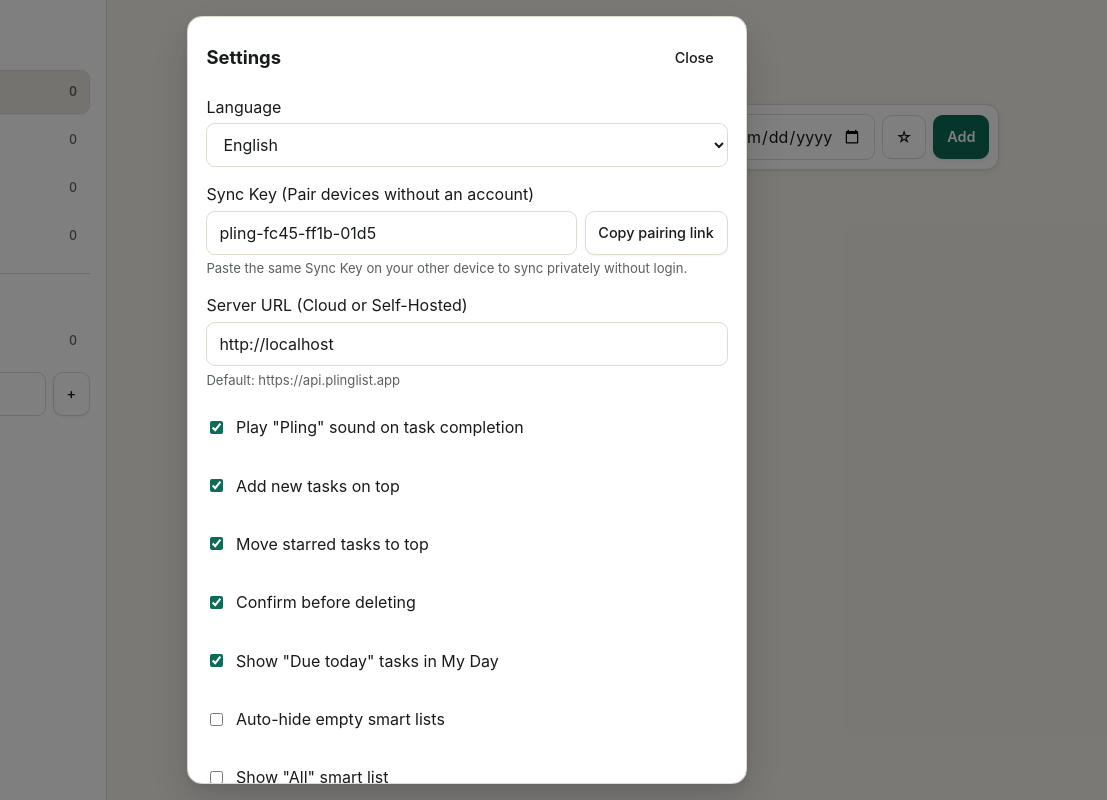
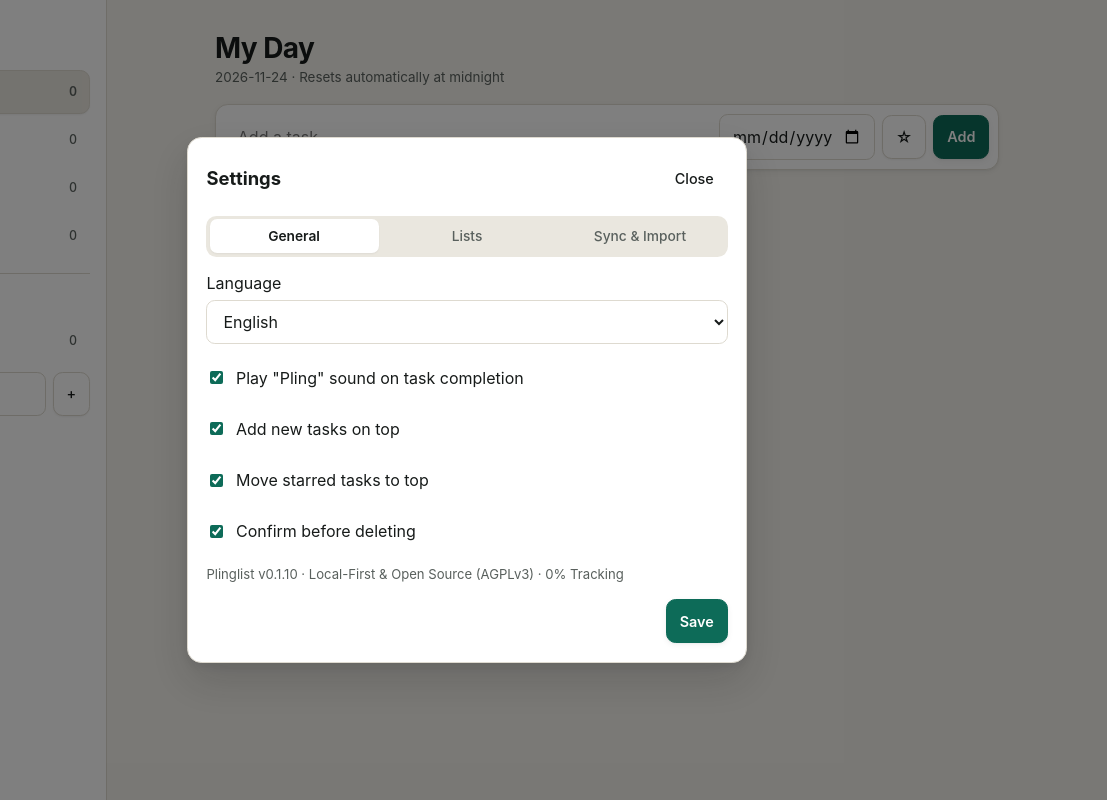
Before and after one commit to thefraggle/plinglist, a website with bundled scripts: page app/index.html in a window 1280 px wide. Both pictures are taken after a click on the button "Settings". Shown: the full height of the page, 173-1280 px from the left. Built offline with nearby package versions, Linux system fonts and the light colour scheme; files whose address does not match are found by name.

Commit message:
feat: redesign settings into 3 compact tabs, auto-migrate server URL and halve chime volume (v0.1.10)

```diff
--- a/app/index.html
+++ b/app/index.html
@@ -428,6 +428,40 @@
         </div>
 
         <form id="settingsForm" class="dialog-body">
+          <div class="settings-tabs" role="tablist" aria-label="Settings sections">
+            <button
+              type="button"
+              class="settings-tab"
+              role="tab"
+              data-settings-tab="general"
+              aria-selected="true"
+              data-i18n="settings.tabGeneral"
+            >
+              Allgemein
+            </button>
+            <button
+              type="button"
+              class="settings-tab"
+              role="tab"
+              data-settings-tab="lists"
+              aria-selected="false"
+              data-i18n="settings.tabLists"
+            >
+              Listen
+            </button>
+            <button
+              type="button"
+              class="settings-tab"
+              role="tab"
+              data-settings-tab="sync"
+              aria-selected="false"
+              data-i18n="settings.tabSync"
+            >
+              Sync &amp; Import
+            </button>
+          </div>
+
+          <section class="settings-panel" data-settings-panel="general">
             <div class="field-group">
               <label for="settingsLocaleSelect" data-i18n="settings.language">Sprache</label>
               <select id="settingsLocaleSelect">
@@ -436,23 +470,7 @@
               </select>
             </div>
 
-          <div class="field-group">
-            <label for="settingsSyncKeyInput" data-i18n="settings.syncKey">Sync-Key</label>
-            <div class="copy-row">
-              <input id="settingsSyncKeyInput" type="text" autocomplete="off" minlength="8" required />
-              <button type="button" id="copySettingsPairUrlBtn" class="btn-secondary btn-compact" data-i18n="share.copyPairBtn">
-                Koppellink kopieren
-              </button>
-            </div>
-            <small class="field-hint" data-i18n="settings.syncKeyHint"></small>
-          </div>
-
-          <div class="field-group">
-            <label for="settingsServerUrlInput" data-i18n="settings.serverUrl">Server-URL</label>
-            <input id="settingsServerUrlInput" type="url" autocomplete="url" required />
-            <small class="field-hint" data-i18n="settings.serverUrlHint"></small>
-          </div>
-
+            <div class="checkbox-group">
               <label class="checkbox-row">
                 <input id="settingsSoundCheckbox" type="checkbox" />
                 <span data-i18n="settings.soundEnabled"></span>
@@ -469,6 +487,13 @@
                 <input id="settingsConfirmDeleteCheckbox" type="checkbox" />
                 <span data-i18n="settings.confirmBeforeDelete"></span>
               </label>
+            </div>
+
+            <p class="field-hint" data-i18n="settings.aboutFooter"></p>
+          </section>
+
+          <section class="settings-panel" data-settings-panel="lists" hidden>
+            <div class="checkbox-group">
               <label class="checkbox-row">
                 <input id="settingsAutoDueTodayCheckbox" type="checkbox" />
                 <span data-i18n="settings.autoAddDueToday"></span>
@@ -481,8 +506,20 @@
                 <input id="settingsShowAllListCheckbox" type="checkbox" />
                 <span data-i18n="settings.showAllSmartList"></span>
               </label>
+            </div>
+          </section>
 
-          <div class="sidebar-divider"></div>
+          <section class="settings-panel" data-settings-panel="sync" hidden>
+            <div class="field-group">
+              <label for="settingsSyncKeyInput" data-i18n="settings.syncKey">Sync-Key</label>
+              <div class="copy-row">
+                <input id="settingsSyncKeyInput" type="text" autocomplete="off" minlength="8" required />
+                <button type="button" id="copySettingsPairUrlBtn" class="btn-secondary btn-compact" data-i18n="share.copyPairBtn">
+                  Koppellink kopieren
+                </button>
+              </div>
+              <small class="field-hint" data-i18n="settings.syncKeyHint"></small>
+            </div>
 
             <div class="sync-row">
               <span id="settingsSyncStatusText" class="field-hint"></span>
@@ -493,14 +530,19 @@
 
             <div class="sidebar-divider"></div>
 
-          <div class="field-group">
+            <div class="sync-row">
               <span class="field-label" data-i18n="importer.title">Aus Wunderlist oder Microsoft To Do importieren</span>
               <button type="button" id="openImportBtn" class="btn-secondary btn-compact" data-i18n="nav.import">
                 Import
               </button>
             </div>
 
-          <p class="field-hint" data-i18n="settings.aboutFooter"></p>
+            <div class="field-group">
+              <label for="settingsServerUrlInput" data-i18n="settings.serverUrl">Server-URL</label>
+              <input id="settingsServerUrlInput" type="url" autocomplete="url" required />
+              <small class="field-hint" data-i18n="settings.serverUrlHint"></small>
+            </div>
+          </section>
 
           <p id="settingsErrorText" class="error-text" hidden></p>
 
--- a/app/src/audio.ts
+++ b/app/src/audio.ts
@@ -1,12 +1,14 @@
 export type AudioAssetSource = 'cc0-synth' | 'brand-overlay';
+
+export const CHIME_MASTER_GAIN = 0.5;
 
 /**
  * Public open-source repo uses a neutral two-tone Web Audio API placeholder chime
  * (no proprietary brand audio in AGPLv3 source). `./cloud` overlays the original sound.
  */
 export const CC0_CHIME_NOTES = [
-  { frequencyHz: 880, durationMs: 70, gain: 0.14 },
-  { frequencyHz: 1318.51, durationMs: 140, gain: 0.12 },
+  { frequencyHz: 880, durationMs: 70, gain: 0.07 },
+  { frequencyHz: 1318.51, durationMs: 140, gain: 0.06 },
 ] as const;
 
 export function resolveCompletionSoundSource(hasBrandOverlay: boolean): AudioAssetSource {
--- a/app/src/i18n.ts
+++ b/app/src/i18n.ts
@@ -78,13 +78,16 @@ export const TRANSLATIONS = {
     'sync.localReady': 'Local-First ready',
     'sync.synced': 'Synced',
     'settings.title': 'Settings',
+    'settings.tabGeneral': 'General',
+    'settings.tabLists': 'Lists',
+    'settings.tabSync': 'Sync & Import',
     'settings.language': 'Language',
     'settings.syncKey': 'Sync Key (Pair devices without an account)',
     'settings.syncKeyHint':
       'Paste the same Sync Key on your other device to sync privately without login.',
     'settings.syncKeyInvalid': 'Sync Key must be at least 8 characters long.',
     'settings.serverUrl': 'Server URL (Cloud or Self-Hosted)',
-    'settings.serverUrlHint': 'Default: https://api.plinglist.app',
+    'settings.serverUrlHint': 'Default: current app origin (or custom self-hosted URL)',
     'settings.serverUrlInvalid': 'Please enter a valid http:// or https:// URL.',
     'settings.soundEnabled': 'Play "Pling" sound on task completion',
     'settings.addNewOnTop': 'Add new tasks on top',
@@ -94,7 +97,7 @@ export const TRANSLATIONS = {
     'settings.autoHideEmptySmart': 'Auto-hide empty smart lists',
     'settings.showAllSmartList': 'Show "All" smart list',
     'settings.syncNowBtn': 'Sync now',
-    'settings.aboutFooter': 'Plinglist v0.1.9 · Local-First & Open Source (AGPLv3) · 0% Tracking',
+    'settings.aboutFooter': 'Plinglist v0.1.10 · Local-First & Open Source (AGPLv3) · 0% Tracking',
     'settings.save': 'Save',
     'confirm.deleteTitle': 'Confirm deletion',
     'confirm.deleteTaskPrompt': 'Do you really want to delete this task?',
@@ -183,13 +186,16 @@ export const TRANSLATIONS = {
     'sync.localReady': 'Local-First aktiv',
     'sync.synced': 'Synchronisiert',
     'settings.title': 'Einstellungen',
+    'settings.tabGeneral': 'Allgemein',
+    'settings.tabLists': 'Listen',
+    'settings.tabSync': 'Sync & Import',
     'settings.language': 'Sprache',
     'settings.syncKey': 'Sync-Key (Geräte ohne Account koppeln)',
     'settings.syncKeyHint':
       'Kopiere diesen Sync-Key auf ein zweites Gerät, um ohne Login privat zu synchronisieren.',
     'settings.syncKeyInvalid': 'Der Sync-Key muss mindestens 8 Zeichen lang sein.',
     'settings.serverUrl': 'Server-URL (Cloud oder Self-Hosted)',
-    'settings.serverUrlHint': 'Standard: https://api.plinglist.app',
+    'settings.serverUrlHint': 'Standard: aktuelle App-Domain (oder eigene Self-Hosted-URL)',
     'settings.serverUrlInvalid': 'Bitte eine gültige http://- oder https://-URL eingeben.',
     'settings.soundEnabled': '„Pling“-Ton beim Abhaken abspielen',
     'settings.addNewOnTop': 'Neue Aufgaben oben hinzufügen',
@@ -199,7 +205,7 @@ export const TRANSLATIONS = {
     'settings.autoHideEmptySmart': 'Leere intelligente Listen automatisch ausblenden',
     'settings.showAllSmartList': 'Intelligente Liste „Alle“ anzeigen',
     'settings.syncNowBtn': 'Jetzt synchronisieren',
-    'settings.aboutFooter': 'Plinglist v0.1.9 · Local-First & Open Source (AGPLv3) · 0% Tracking',
+    'settings.aboutFooter': 'Plinglist v0.1.10 · Local-First & Open Source (AGPLv3) · 0% Tracking',
     'settings.save': 'Speichern',
     'confirm.deleteTitle': 'Löschen bestätigen',
     'confirm.deleteTaskPrompt': 'Möchtest du diese Aufgabe wirklich löschen?',
--- a/app/src/store.ts
+++ b/app/src/store.ts
@@ -11,7 +11,7 @@ import {
   type TaskItem,
   type TaskList,
 } from '../../packages/core/src/index.ts';
-import { getDefaultServerUrl, normalizeServerUrl } from './config.ts';
+import { DEFAULT_SERVER_URL, getDefaultServerUrl, normalizeServerUrl } from './config.ts';
 import type { SupportedLocale } from './i18n.ts';
 
 export interface StorageLike {
@@ -267,9 +267,15 @@ export class PlinglistStore {
       this.syncKey = parsed.syncKey?.trim() || this.syncKey;
       this.cursorHlc = parsed.cursorHlc ?? null;
       this.locale = parsed.locale === 'en' ? 'en' : 'de';
-      this.serverUrl = parsed.serverUrl
+      const loadedServerUrl = parsed.serverUrl
         ? normalizeServerUrl(parsed.serverUrl)
         : getDefaultServerUrl();
+      const webOrigin =
+        typeof globalThis.window !== 'undefined' ? globalThis.window.location?.origin : undefined;
+      const migratedLegacyApiUrl =
+        loadedServerUrl === DEFAULT_SERVER_URL &&
+        Boolean(webOrigin && (webOrigin.startsWith('http://') || webOrigin.startsWith('https://')));
+      this.serverUrl = migratedLegacyApiUrl ? getDefaultServerUrl() : loadedServerUrl;
       this.soundEnabled = parsed.soundEnabled !== false;
       this.preferences = { ...DEFAULT_PREFERENCES, ...(parsed.preferences ?? {}) };
       this.lists = parsed.lists;
@@ -280,7 +286,8 @@ export class PlinglistStore {
       for (const task of this.tasks) {
         this.clock.receive(task.hlc);
       }
-      if (this.consolidateWorkspaceLists()) {
+      const consolidated = this.consolidateWorkspaceLists();
+      if (consolidated || migratedLegacyApiUrl) {
         this.persist(true);
       }
       return this.lists.length > 0;
--- a/app/src/web-app.ts
+++ b/app/src/web-app.ts
@@ -11,7 +11,7 @@ import {
   type SmartViewId,
   type TaskItem,
 } from '../../packages/core/src/index.ts';
-import { CC0_CHIME_NOTES } from './audio.ts';
+import { CC0_CHIME_NOTES, CHIME_MASTER_GAIN } from './audio.ts';
 import { t, type TranslationKey } from './i18n.ts';
 import { PlinglistStore, getLocalIsoDate } from './store.ts';
 
@@ -126,8 +126,11 @@ function playSynthChime(ctx: AudioContext): void {
 
 function playBufferChime(ctx: AudioContext, buffer: AudioBuffer): void {
   const source = ctx.createBufferSource();
+  const gain = ctx.createGain();
+  gain.gain.setValueAtTime(CHIME_MASTER_GAIN, ctx.currentTime);
   source.buffer = buffer;
-  source.connect(ctx.destination);
+  source.connect(gain);
+  gain.connect(ctx.destination);
   source.start();
 }
 
@@ -975,8 +978,25 @@ function initApp(): void {
     }
   });
 
+  function selectSettingsTab(tabName: 'general' | 'lists' | 'sync'): void {
+    document.querySelectorAll<HTMLButtonElement>('[data-settings-tab]').forEach((tab) => {
+      tab.setAttribute('aria-selected', String(tab.dataset.settingsTab === tabName));
+    });
+    document.querySelectorAll<HTMLElement>('[data-settings-panel]').forEach((panel) => {
+      panel.hidden = panel.dataset.settingsPanel !== tabName;
+    });
+  }
+
+  document.querySelectorAll<HTMLButtonElement>('[data-settings-tab]').forEach((tab) => {
+    tab.addEventListener('click', () => {
+      const target = tab.dataset.settingsTab as 'general' | 'lists' | 'sync' | undefined;
+      if (target) selectSettingsTab(target);
+    });
+  });
+
   document.getElementById('openSettingsBtn')?.addEventListener('click', () => {
     closeMobileDrawer();
+    selectSettingsTab('general');
     (document.getElementById('settingsLocaleSelect') as HTMLSelectElement).value = store.locale;
     (document.getElementById('settingsSyncKeyInput') as HTMLInputElement).value = store.syncKey;
     (document.getElementById('settingsServerUrlInput') as HTMLInputElement).value = store.serverUrl;
@@ -1043,6 +1063,7 @@ function initApp(): void {
     try {
       store.setSyncKey(nextSyncKey);
     } catch {
+      selectSettingsTab('sync');
       errEl.textContent = t(store.locale, 'settings.syncKeyInvalid');
       errEl.hidden = false;
       return;
@@ -1059,6 +1080,7 @@ function initApp(): void {
       render();
       void runSyncNow();
     } catch {
+      selectSettingsTab('sync');
       errEl.textContent = t(store.locale, 'settings.serverUrlInvalid');
       errEl.hidden = false;
     }
--- a/app/styles.css
+++ b/app/styles.css
@@ -814,6 +814,45 @@ dialog::backdrop {
   flex-wrap: wrap;
 }
 
+.settings-tabs {
+  display: grid;
+  grid-template-columns: repeat(3, 1fr);
+  gap: 0.25rem;
+  background-color: var(--bg-subtle);
+  padding: 0.2rem;
+  border-radius: 0.65rem;
+}
+
+.settings-tab {
+  min-height: 2.15rem;
+  padding: 0.3rem 0.6rem;
+  font-size: 0.86rem;
+  border: 0;
+  border-radius: 0.45rem;
+  box-shadow: none;
+  background: transparent;
+  color: var(--text-muted);
+}
+
+.settings-tab[aria-selected="true"] {
+  background-color: var(--bg-surface);
+  color: var(--text-primary);
+  box-shadow: var(--shadow-xs);
+  font-weight: 600;
+}
+
+.settings-panel {
+  display: flex;
+  flex-direction: column;
+  gap: 0.75rem;
+}
+
+.checkbox-group {
+  display: flex;
+  flex-direction: column;
+  gap: 0.45rem;
+}
+
 .detail-actions-row {
   display: flex;
   gap: 0.5rem;
--- a/app/sw.js
+++ b/app/sw.js
@@ -1,4 +1,4 @@
-const CACHE_NAME = 'plinglist-app-v7';
+const CACHE_NAME = 'plinglist-app-v8';
 const ASSETS = [
   './',
   './index.html',
--- a/package.json
+++ b/package.json
@@ -1,6 +1,6 @@
 {
   "name": "plinglist",
-  "version": "0.1.9",
+  "version": "0.1.10",
   "private": true,
   "type": "module",
   "license": "AGPL-3.0-or-later",
```
Also changed, not shown: app/test/app.test.ts (+50 -1 lines), CHANGELOG.md. Lines whose indentation alone changed are shown as unchanged.
